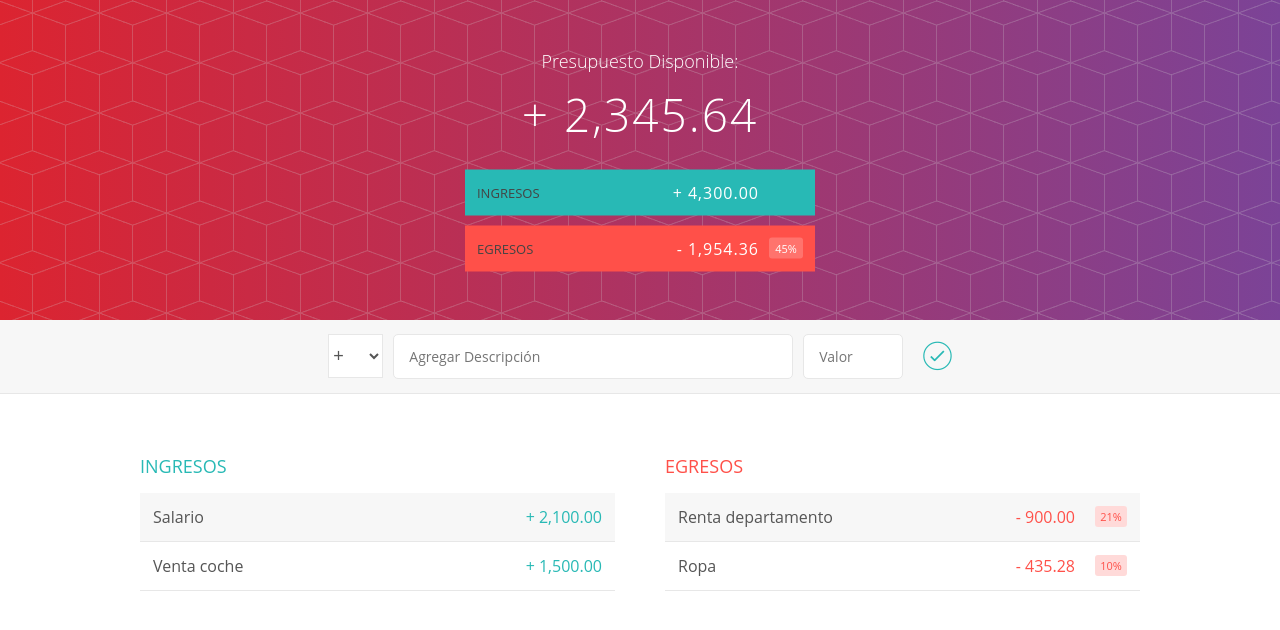
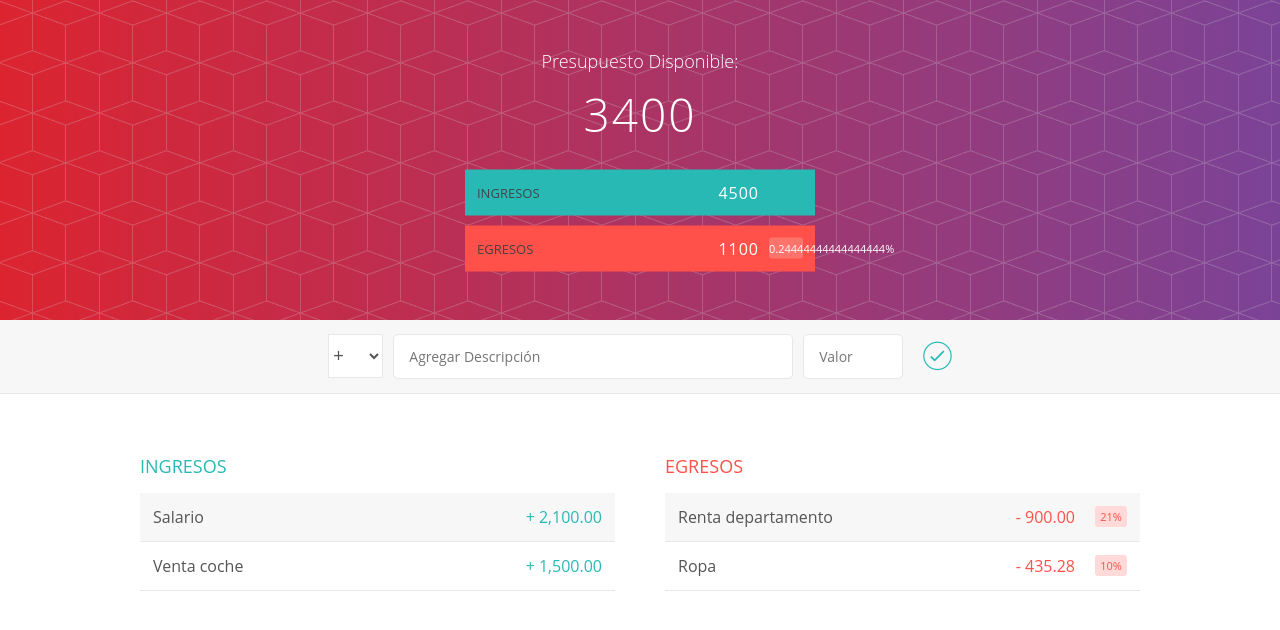
Before and after one commit to cfdavilal/presupuesto_app, an Angular app: page / in a window 1280 px wide. Shown: the top 630 px of the page. Built offline with nearby package versions, Linux system fonts and the light colour scheme.

Commit message:
configuracion dinamica del Header

```diff
--- a/src/app/app.component.html
+++ b/src/app/app.component.html
@@ -1,4 +1,9 @@
-<app-header></app-header>
+<app-header
+[presupuestoTotal]="getPresupuestoTotal()"
+[ingresoTotal]="getIngresoTotal()"
+[egresoTotal]="getEgresoTotal()"
+[porcentajeTotal]="getPorcentajeTotal()"
+></app-header>
 <app-form></app-form>
 <div class="contenedor limpiarEstilos">
   <app-ingreso></app-ingreso>
--- a/src/app/app.component.ts
+++ b/src/app/app.component.ts
@@ -1,10 +1,48 @@
 import { Component } from '@angular/core';
+import { Egreso } from './egreso/egreso.model';
+import { EgresoServicio } from './egreso/egreso.service';
+import { Ingreso } from './ingreso/ingreso.model';
+import { IngresoServicio } from './ingreso/ingreso.service';
 
 @Component({
   selector: 'app-root',
   templateUrl: './app.component.html',
-  styleUrls: ['./app.component.css']
+  styleUrls: ['./app.component.css'],
 })
 export class AppComponent {
   title = 'presupuesto-app';
+  ingresos: Ingreso[] = [];
+  egresos: Egreso[] = [];
+
+  constructor(
+    private ingresoServicio: IngresoServicio,
+    private egresoServicio: EgresoServicio
+  ) {
+    this.ingresos = ingresoServicio.ingresos;
+    this.egresos = egresoServicio.egresos;
+  }
+
+  getIngresoTotal() {
+    let ingresoTotal: number = 0;
+    this.ingresos.forEach((ingreso) => {
+      ingresoTotal += ingreso.valor;
+    });
+    return ingresoTotal;
+  }
+
+  getEgresoTotal() {
+    let egresoTotal: number = 0;
+    this.egresos.forEach((egreso) => {
+      egresoTotal += egreso.valor;
+    });
+    return egresoTotal;
+  }
+
+  getPorcentajeTotal() {
+    return this.getEgresoTotal() / this.getIngresoTotal();
+  }
+
+  getPresupuestoTotal(){
+    return this.getIngresoTotal() - this.getEgresoTotal()
+  }
 }
--- a/src/app/header/header.component.html
+++ b/src/app/header/header.component.html
@@ -2,12 +2,12 @@
   <div class="presupuesto">
     <div class="presupuesto_titulo">Presupuesto Disponible:</div>
 
-    <div class="presupuesto_valor">+ 2,345.64</div>
+    <div class="presupuesto_valor">{{presupuestoTotal}} </div>
 
     <div class="presupuesto_ingreso limpiarEstilos">
       <div class="presupuesto_ingreso--texto">Ingresos</div>
       <div class="right">
-        <div class="presupuesto_ingreso--valor">+ 4,300.00</div>
+        <div class="presupuesto_ingreso--valor">{{ingresoTotal}} </div>
         <div class="presupuesto_ingreso--porcentaje">&nbsp;</div>
       </div>
     </div>
@@ -15,8 +15,8 @@
     <div class="presupuesto_egreso limpiarEstilos">
       <div class="presupuesto_egreso--text">Egresos</div>
       <div class="right limpiarEstilos">
-        <div class="presupuesto_egreso--valor">- 1,954.36</div>
-        <div class="presupuesto_egreso--porcentaje">45%</div>
+        <div class="presupuesto_egreso--valor">{{egresoTotal}} </div>
+        <div class="presupuesto_egreso--porcentaje">{{porcentajeTotal}}% </div>
       </div>
     </div>
   </div>
--- a/src/app/header/header.component.ts
+++ b/src/app/header/header.component.ts
@@ -1,4 +1,4 @@
-import { Component, OnInit } from '@angular/core';
+import { Component, Input, OnInit } from '@angular/core';
 
 @Component({
   selector: 'app-header',
@@ -6,6 +6,10 @@ import { Component, OnInit } from '@angular/core';
   styleUrls: ['./header.component.css']
 })
 export class HeaderComponent implements OnInit {
+  @Input() presupuestoTotal: number
+  @Input() ingresoTotal: number
+  @Input() egresoTotal: number
+  @Input() porcentajeTotal: number
 
   constructor() { }
 
```
